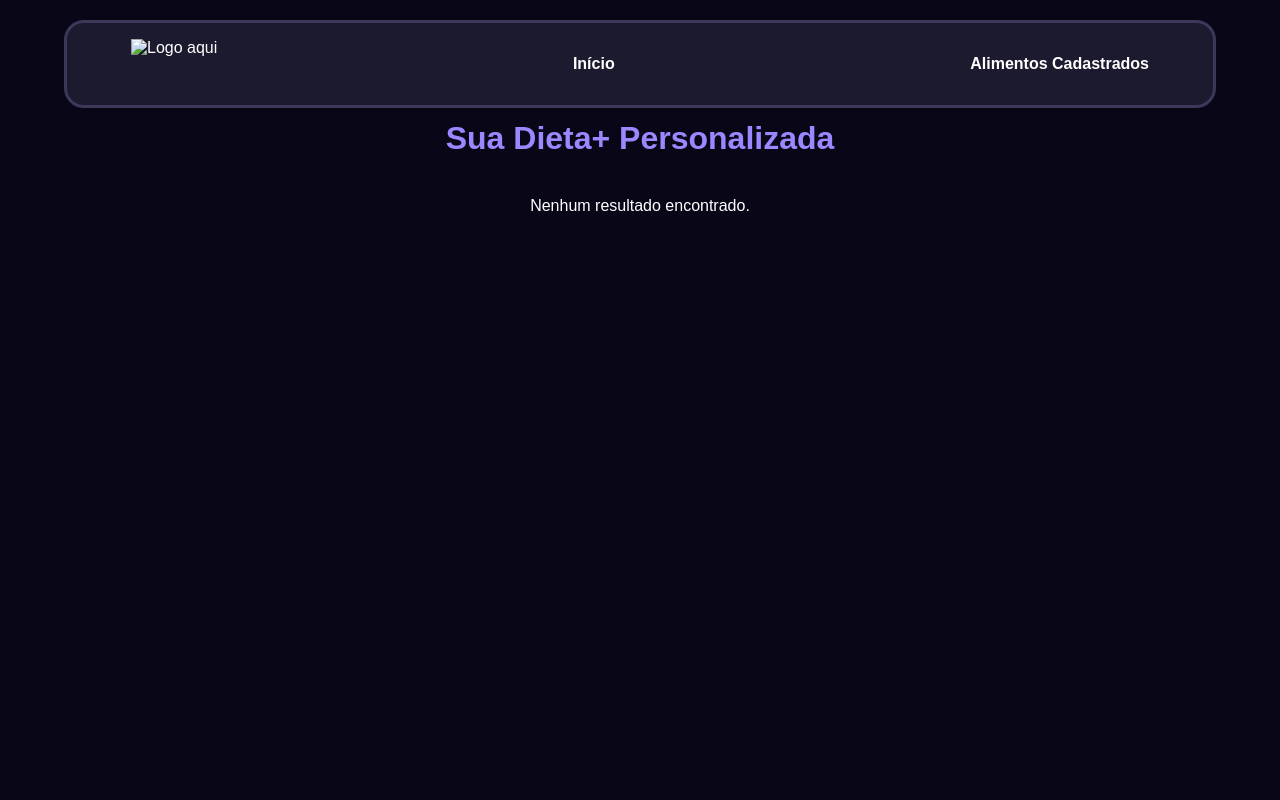
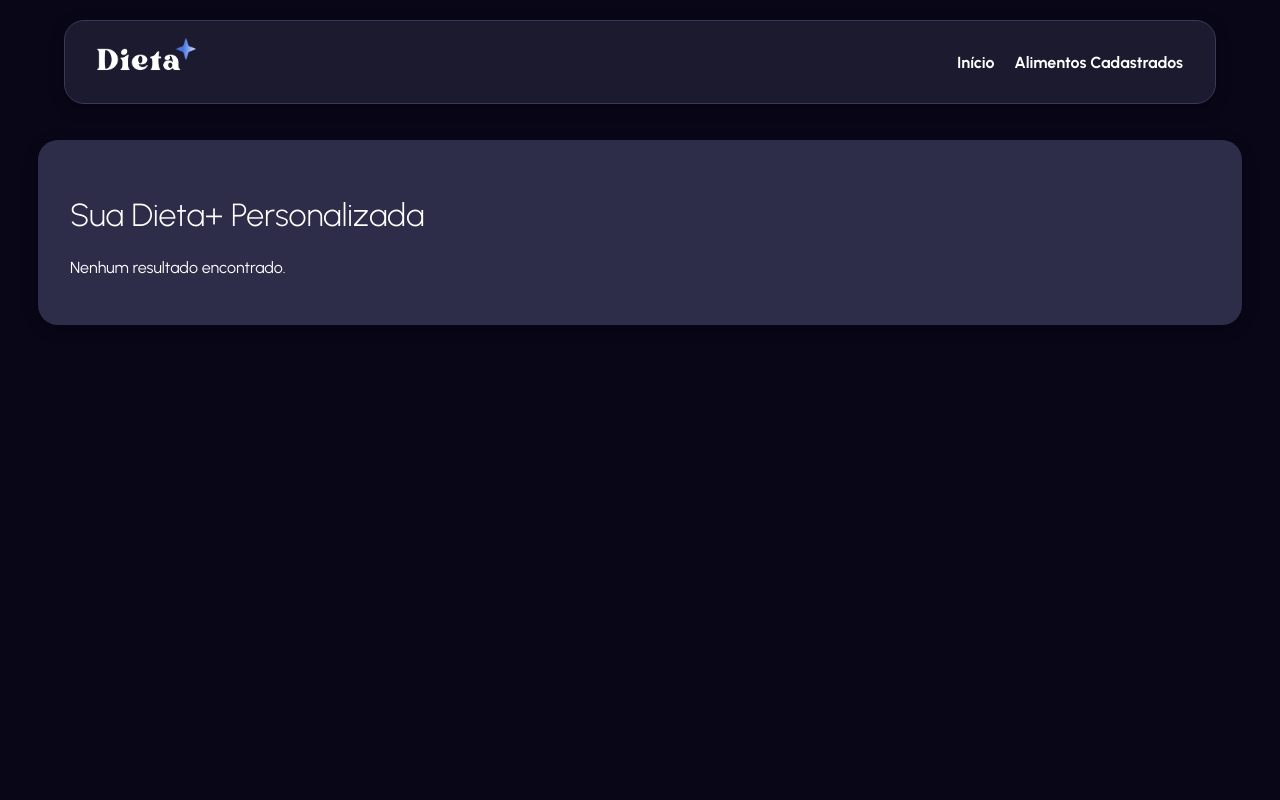
Before and after one commit to EmanuelGDev/pesquisa_operacional, a Django app: page /resultado/ in a window 1280 px wide. Run offline with Django 5.2, Linux system fonts and the light colour scheme; parts of the project's set-up code (start-up, migrations or seed data) failed here and were passed over.

Commit message:
Corrigindo Bugs

```diff
--- a/DietaMais/static/css/resultado.css
+++ b/DietaMais/static/css/resultado.css
@@ -1,5 +1,5 @@
 /* Reset básico */
-body, h1, table, tr, th, td, a, button {
+body, h1, p, ul, li, a, nav {
     margin: 0;
     padding: 0;
     box-sizing: border-box;
@@ -18,111 +18,131 @@ body {
     padding-top: 120px;
 }
 
+body div {
+    background-color: #1C1A2E;
+    z-index: 9999;
+}
 /* Navbar */
 nav {
     width: 90vw;
     max-width: 1200px;
     display: flex;
     justify-content: space-between;
-    padding: 1rem 4rem;
+    align-items: center;
+    padding: 1rem 2rem;
     background-color: #1c1a2e;
     position: fixed;
-    align-items: center;
     top: 20px;
     z-index: 1000;
-    box-sizing: border-box;
     border-radius: 20px;
-    border-style: solid;
-    border-color: #3b3858;
+    border: 1px solid #3b3858;
+    box-shadow: 0 4px 15px rgba(0, 0, 0, 0.3);
 }
 
 nav img {
     height: 50px;
 }
 
-nav a, nav span {
+nav a {
     color: #fff;
     text-decoration: none;
     font-size: 1rem;
     font-weight: bold;
     margin-left: 1rem;
+    transition: color 0.3s ease;
 }
 
-nav span {
-    color: #9B87FF;
-    cursor: default;
-}
-
-/* Título */
-h1 {
-    font-size: 2rem;
-    margin-bottom: 1.5rem;
-    text-align: center;
+nav a:hover {
     color: #9B87FF;
 }
 
-/* Tabela */
-table {
+/* Título principal */
+h1 {
+    font-size: 2rem;
+    font-weight: lighter;
+    margin: 1.5rem 0;
+    text-align: left;
     width: 90%;
     max-width: 1140px;
-    border-collapse: collapse;
-    margin-bottom: 2rem;
-    text-align: left;
+    color: #fff;
+}
+
+/* Seção de conteúdo */
+.conteudo {
+    background-color: #2E2D49;
+    border-radius: 20px;
     box-shadow: 0 4px 15px rgba(0, 0, 0, 0.3);
-    background-color: #1c1a2e;
-    border-radius: 10px;
+    padding: 2rem;
+    width: 90vw;
+    max-width: 1140px;
+    margin-top: 20px;
     overflow: hidden;
 }
 
-thead tr {
-    background-color: #6E4EFF;
+/* Listas de resultados */
+ul {
+    list-style: none;
+    margin: 1rem 0;
+    padding: 0;
+}
+
+ul li {
+    font-size: 1rem;
+    margin: 0.5rem 0;
+    background: rgba(255, 255, 255, 0.1);
+    padding: 0.5rem 1rem;
+    border-radius: 10px;
     color: #fff;
 }
 
-th, td {
-    padding: 1rem;
-    border-bottom: 1px solid #3b3858;
-    text-align: center;
+/* Parágrafo */
+p {
+    font-size: 1rem;
+    margin: 1rem 0;
+    text-align: left;
+    color: #fff;
 }
 
-tr:hover {
-    background-color: #2E2D49;
-    transition: background-color 0.3s ease;
+/* Botão */
+button {
+    padding: 0.8rem 1.5rem;
+    background: linear-gradient(to right, #6E4EFF, #8E7AFF);
+    border: none;
+    border-radius: 50px;
+    color: #fff;
+    font-size: 1rem;
+    cursor: pointer;
+    transition: 0.3s;
+    text-align: center;
+    box-shadow: 0 4px 15px rgba(110, 78, 255, 0.5);
+    margin-top: 1rem;
 }
 
-tbody tr:last-child td {
-    border-bottom: none;
+/* Para links dentro do botão */
+button a {
+    text-decoration: none;
+    color: inherit;
+    font-weight: bold;
 }
 
-/* Botão deletar */
-form button {
-    padding: 0.5rem 1rem;
-    background: linear-gradient(to right, #6E4EFF, #8E7AFF);
-    border: none;
-    border-radius: 5px;
-    color: #fff;
-    font-size: 0.9rem;
-    cursor: pointer;
-    transition: 0.3s;
+button:hover {
+    background: linear-gradient(to right, #8E7AFF, #6E4EFF);
+    box-shadow: 0 6px 20px rgba(110, 78, 255, 0.6);
 }
 
-form button:hover {
-    background: linear-gradient(to right, #8E7AFF, #6E4EFF);
-    box-shadow: 0 4px 15px rgba(110, 78, 255, 0.5);
+/* Scroll personalizado */
+::-webkit-scrollbar {
+    width: 8px;
 }
 
-/* Link cadastrar mais */
-a[href*='cadastrarAlimentos'] {
-    padding: 0.8rem 1.5rem;
-    background: linear-gradient(to right, #6E4EFF, #8E7AFF);
-    color: #fff;
-    text-decoration: none;
-    font-size: 1rem;
-    border-radius: 50px;
-    transition: 0.3s;
+::-webkit-scrollbar-track {
+    background: #000000;
 }
 
-a[href*='cadastrarAlimentos']:hover {
-    background: linear-gradient(to right, #8E7AFF, #6E4EFF);
-    box-shadow: 0 4px 15px rgba(110, 78, 255, 0.5);
+::-webkit-scrollbar-thumb {
+    background: #6e4eff;
 }
+
+::-webkit-scrollbar-thumb:hover {
+    background: #8e7aff;
+}
--- a/DietaMais/templates/DietaMais/resultado.html
+++ b/DietaMais/templates/DietaMais/resultado.html
@@ -9,18 +9,22 @@
 
     <!--  <link rel="stylesheet" type="text/css" href="{% static 'css/reset.css' %}">  -->
     <link rel="stylesheet" type="text/css" href="{% static 'css/resultado.css' %}">
+    <link href="https://fonts.googleapis.com/css2?family=Urbanist:wght@300;400;500;700&display=swap" rel="stylesheet">
 </head>
 <body>
     <!-- NavBar -->
     <nav>
-        <img src="" alt="Logo aqui">
+        <img src="{% static 'img/logo-dieta.png' %}" alt="Logo Dieta+">
+        <div>
             <a href="{% url 'principal' %}">Início</a>
             <a href="{% url 'listarAlimentos' %}">Alimentos Cadastrados</a>
+        </div>
     </nav>
 
+    <div class="conteudo">
         <!-- Conteúdo -->
         <h1>Sua Dieta+ Personalizada</h1>
-    {% if resultado %}
+        {% if resultado_solver %}
             <h3>Suas necessidades diárias são:</h3>
             <ul>
                 {% for chave, valor in resultado.items %}
@@ -38,5 +42,6 @@
         {% else %}
             <p>Nenhum resultado encontrado.</p>
         {% endif %}
+    </div>
 </body>
 </html>
--- a/DietaMais/views.py
+++ b/DietaMais/views.py
@@ -1,3 +1,4 @@
+from asyncio.windows_events import NULL
 from django.shortcuts import render, redirect, get_object_or_404
 from django.http import HttpResponse
 from .models import Alimento
@@ -7,6 +8,9 @@ from .solver import calculoSolver
 # Create your views here.
 def principal(request):
     if request.method == "POST":
+        if request.POST.get('peso') == '' or request.POST.get('altura') == '' or request.POST.get('idade') == '':
+            return render(request, './DietaMais/principal.html')
+
         peso = float(request.POST.get('peso', 0))
         altura = float(request.POST.get('altura', 0))
         idade = int(request.POST.get('idade', 0))
@@ -41,7 +45,7 @@ def principal(request):
             variaveis_e_resultados = zip(vetor_variaveis, vetor_resultados)
             return render(request, './DietaMais/resultado.html', {'resultado': resultado_formatado, 'variaveis_e_resultados':variaveis_e_resultados, 'resultado_solver': resultado_solver})
         else:
-            return HttpResponse("Não há melhor caso")
+            return render(request, "./DietaMais/resultado.html")
     return render(request, './DietaMais/principal.html')
 
 def resultado(request):
```
Also changed, not shown: DietaMais/static/css/cadastrarAlimento.css (+54 -8 lines), DietaMais/templates/DietaMais/cadastrarAlimento.html (+6 -1 lines). Lines whose indentation alone changed are shown as unchanged.
